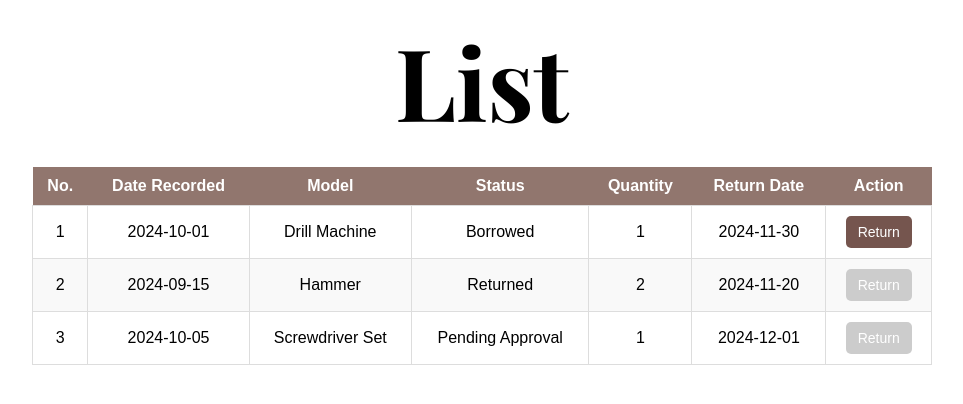
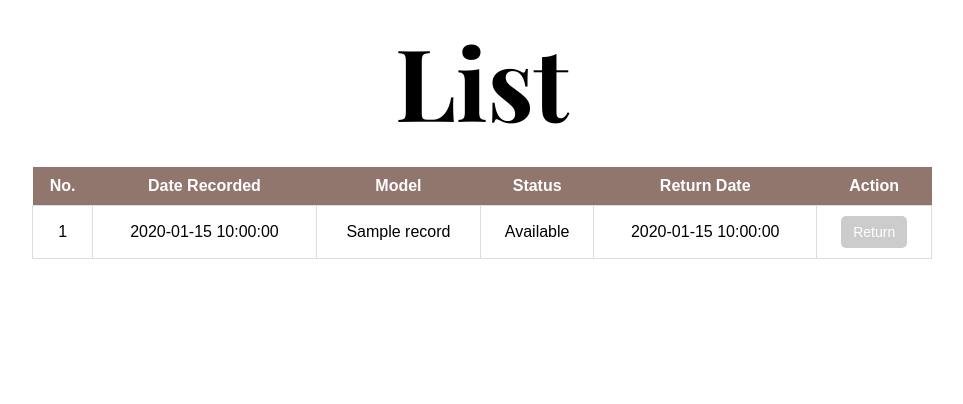
Before and after one commit to pakin6509681182/cs332_cloudfoundation, a Flask app: template templates/list.html in a window 1280 px wide. Shown: the part 107-511 px from the top of the page, without its empty margins (158-1121 px from the left). Run offline with Flask 3, Linux system fonts and the light colour scheme; the template is opened without the code that fills it: most values are stand-ins (such as "Sample title", 1, 10 or a date in 2020).

Commit message:
Refactor list template to dynamically display records and remove hardcoded examples

```diff
--- a/templates/list.html
+++ b/templates/list.html
@@ -52,7 +52,7 @@
         </nav>
     </header>
 
-       <main>
+           <main>
         <!-- Section: List -->
         <section class="list-container">
             <h1>List</h1>
@@ -63,40 +63,23 @@
                         <th>Date Recorded</th>
                         <th>Model</th>
                         <th>Status</th>
-                        <th>Quantity</th>
                         <th>Return Date</th>
                         <th>Action</th>
                     </tr>
                 </thead>
                 <tbody>
-                    <!-- ตัวอย่างรายการ -->
+                    {% for record in records %}
                     <tr>
-                        <td>1</td>
-                        <td>2024-10-01</td>
-                        <td>Drill Machine</td>
-                        <td>Borrowed</td>
-                        <td>1</td>
-                        <td>2024-11-30</td>
-                        <td><button class="return-btn">Return</button></td>
+                        <td>{{ loop.index }}</td>
+                        <td>{{ record.record_date }}</td>
+                        <td>{{ record.equipment_name }}</td>
+                        <td>{{ record.status }}</td>
+                        <td>{{ record.due_date }}</td>
+                        <td>
+                            <button class="return-btn" {% if record.status != 'Borrowed' %}disabled{% endif %}>Return</button>
+                        </td>
                     </tr>
-                    <tr>
-                        <td>2</td>
-                        <td>2024-09-15</td>
-                        <td>Hammer</td>
-                        <td>Returned</td>
-                        <td>2</td>
-                        <td>2024-11-20</td>
-                        <td><button class="return-btn" disabled>Return</button></td>
-                    </tr>
-                    <tr>
-                        <td>3</td>
-                        <td>2024-10-05</td>
-                        <td>Screwdriver Set</td>
-                        <td>Pending Approval</td>
-                        <td>1</td>
-                        <td>2024-12-01</td>
-                        <td><button class="return-btn" disabled>Return</button></td>
-                    </tr>
+                    {% endfor %}
                 </tbody>
             </table>
         </section>
```
